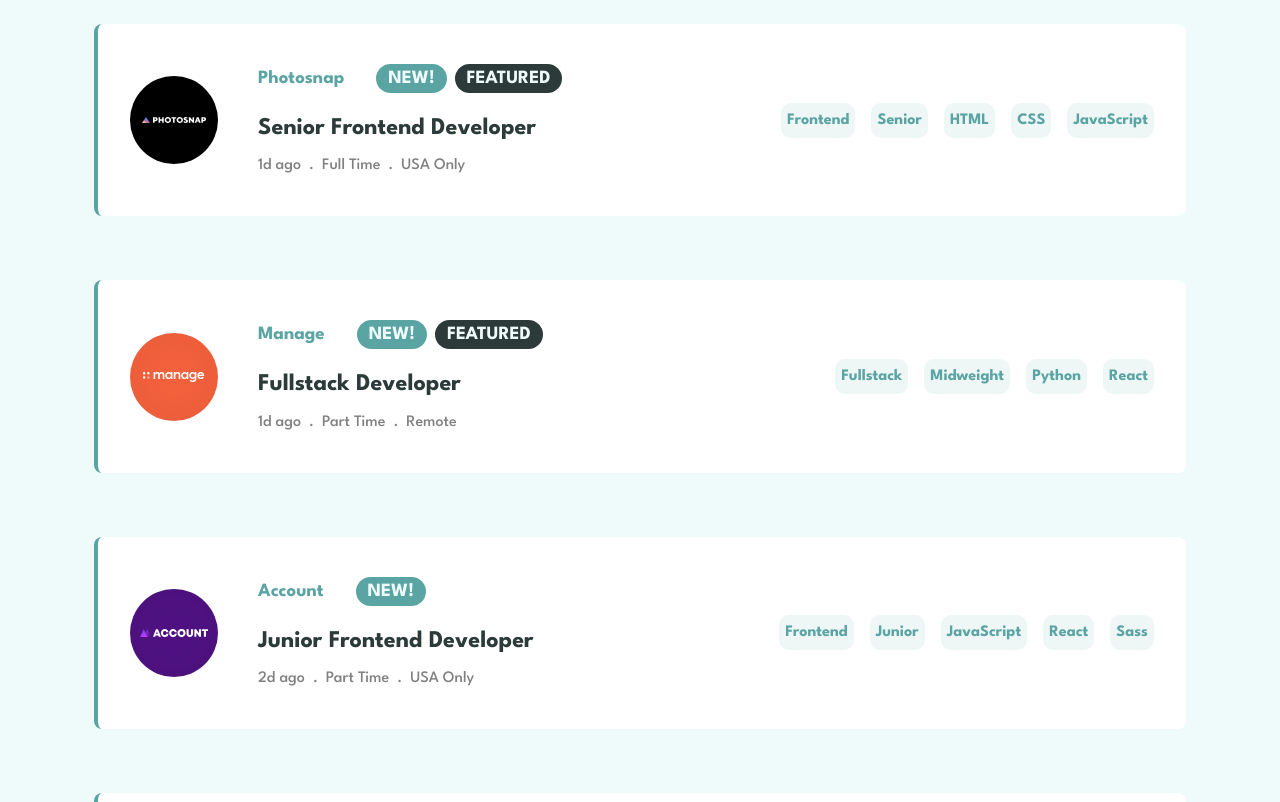
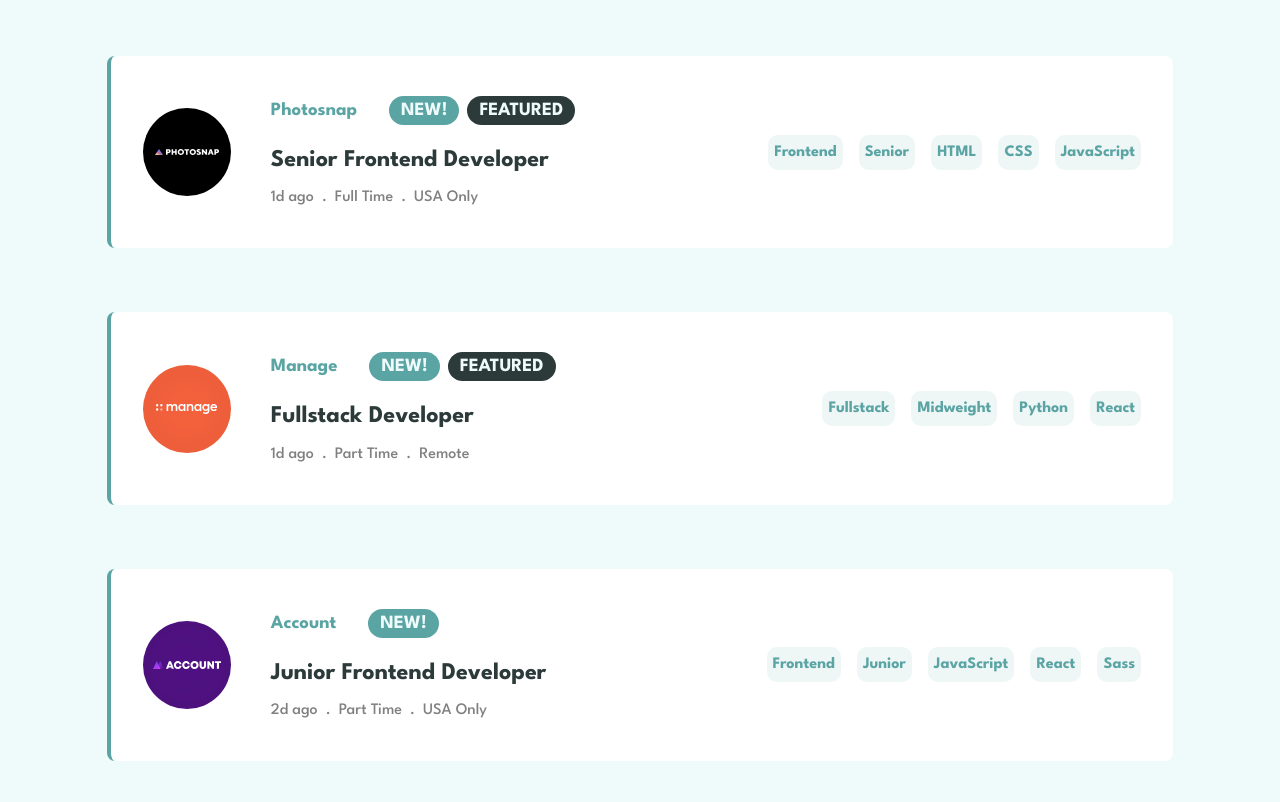
Before and after one commit to SaadiaELF/job-listing-react, a React (Create React App) app: page / in a window 1280 px wide. Shown: the top 802 px of the page. Built offline with nearby package versions, Linux system fonts and the light colour scheme.

Commit message:
fixing margins

```diff
--- a/src/App.css
+++ b/src/App.css
@@ -26,6 +26,7 @@ body {
     flex-direction: column;
     gap: 1rem;
     justify-items: center;
+    margin: 2rem 1rem;
 }
 
 .card {
```
